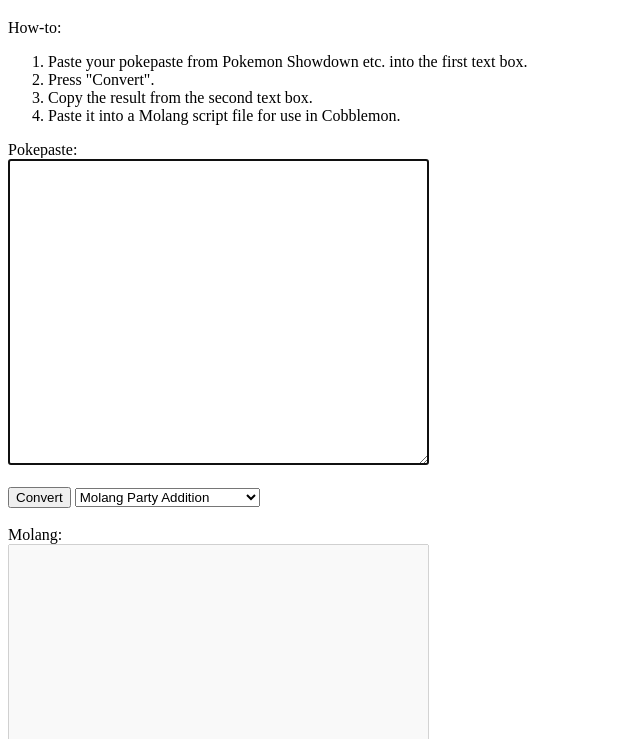
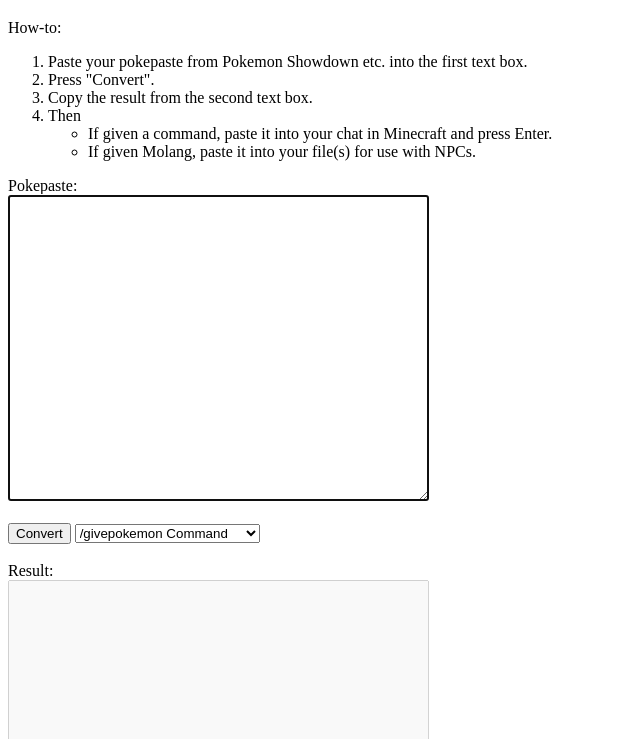
Before and after one commit to bytefisch/pokepaste-to-molang, a plain HTML site: page index.html in a window 1280 px wide. Shown: the part 61-800 px from the top of the page, without its empty margins (0-640 px from the left). Drawn offline with Linux system fonts and the light colour scheme.

Commit message:
Clean up after supporting more outputs

```diff
--- a/index.html
+++ b/index.html
@@ -480,8 +480,6 @@
                         species = species_and_item[0];
                     }
 
-                    console.log(species);
-
                     pokemon[current_pokemon]["species"] = species.replace(" ", "").replace("-", "").replace("’", "");
                     let item = species_and_item[1].replace(" ", "_");
                     pokemon[current_pokemon]["held_item"] = "cobblemon:" + item;
@@ -532,7 +530,6 @@
                         }
                     }
                     else {
-                        console.log(test[0] + ": " + test[1]);
                         if (!(attr in pokemon[current_pokemon])) break;
                         if (typeof(pokemon[current_pokemon][attr]) == "boolean") {
                             if (test[1] == "yes") {
@@ -566,12 +563,10 @@
                 }
             }
 
-            // Convert the dictionary into molang
+            // Convert the dictionary into a big string for output
             let pokemon_count = current_pokemon + 1;
             var output = ""
             for (var i = 0; i < pokemon_count; i++) {
-                console.log(pokemon[i]);
-
                 var output_type = document.getElementById("output_type").value;
                 if (output_type == "molang_party") {
                     output += "q.party.add_by_properties(\'";
@@ -643,7 +638,7 @@
                 output += "\n";
             }
 
-            document.getElementById("molang_output").value = output;
+            document.getElementById("output_textarea").value = output;
         }
     </script>
 
@@ -654,7 +649,11 @@
             <li>Paste your pokepaste from Pokemon Showdown etc. into the first text box.</li>
             <li>Press "Convert".</li>
             <li>Copy the result from the second text box.</li>
-            <li>Paste it into a Molang script file for use in Cobblemon.</li>
+            <li>Then</li>
+            <ul>
+                <li>If given a command, paste it into your chat in Minecraft and press Enter.</li>
+                <li>If given Molang, paste it into your file(s) for use with NPCs.</li>
+            </ul>
         </ol>
         <label for="fname">Pokepaste:</label>
         <br>
@@ -662,13 +661,13 @@
         <br><br>
         <button onclick="convert()">Convert</button>
         <select name="output_type" id="output_type">
-            <option value="molang_party">Molang Party Addition</option>
             <option value="give_command">/givepokemon Command</option>
             <option value="spawn_command">/spawnpokemon Command</option>
+            <option value="molang_party">Molang Party Addition</option>
         </select>
         <br><br>
-        <label>Molang:</label>
+        <label>Result:</label>
         <br>
-        <textarea id="molang_output" name="molang_output" rows="20" cols="50" disabled></textarea>
+        <textarea id="output_textarea" name="output_textarea" rows="20" cols="50" disabled></textarea>
     </body>
 </html>
```
